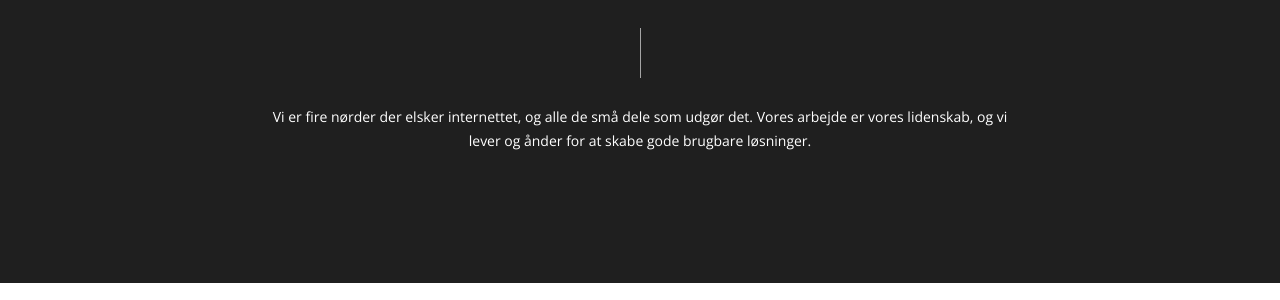
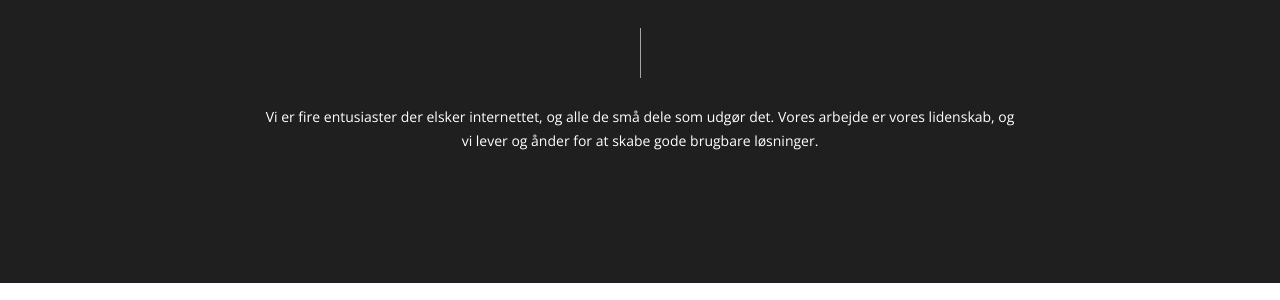
Before and after one commit to re-cph/recph-net, a Jekyll site: the page built from index.html, in a window 1280 px wide and 900 px high, scrolled down 892 px. Shown: the part 153-453 px from the top of the window. Built offline with Jekyll 4.4.1, drawn with Linux system fonts in a browser that asks for light colours.

Commit message:
Content: Kunde billeder upgrade

```diff
--- a/index.html
+++ b/index.html
@@ -87,7 +87,7 @@ layout: default
         <p class="sub-title">Hvem er Re:?</p>
         <div class="liner"></div>
         <p>
-          Vi er fire nørder der elsker internettet, og alle de små dele som udgør det. Vores arbejde er vores lidenskab, og vi lever og ånder for at skabe gode brugbare løsninger.
+          Vi er fire entusiaster der elsker internettet, og alle de små dele som udgør det. Vores arbejde er vores lidenskab, og vi lever og ånder for at skabe gode brugbare løsninger.
         </p>
 
         <div class="spacing40"></div>
@@ -353,12 +354,12 @@ layout: default
           <div class="spacing30"></div>
         </div><!--/.col-md-4-->
 
-        <div class="col-md-4 col-sm-6 port-item advice development">
+        <div class="col-md-4 col-sm-6 port-item off advice development">
           <a class="port-ajax" href="#" data-link="work4.html">
             <div class="port-hov">
               <div class="port-content">
-                <p class="port-client">Drupal Website</p>
-                <h3>Spillemyndigheden</h3>
+                <p class="port-client">Digital rådgivning<br>Digital leverandør</p>
+                <h3>Glostrup Hospital</h3>
               </div><!--/.port-content-->
             </div><!--/.port-hov-->
             <img src="images/work/10.jpg" alt="team">
@@ -366,12 +367,12 @@ layout: default
           <div class="spacing30"></div>
         </div><!--/.col-md-4-->
 
-        <div class="col-md-4 col-sm-6 port-item development">
+        <div class="col-md-4 col-sm-6 port-item off development advice">
           <a class="port-ajax" href="#" data-link="work4.html">
             <div class="port-hov">
               <div class="port-content">
-                <p class="port-client">Kampagnesites</p>
-                <h3>Københavns Lufthavne</h3>
+                <p class="port-client">Drupal site</p>
+                <h3>Spillemyndigheden</h3>
               </div><!--/.port-content-->
             </div><!--/.port-hov-->
             <img src="images/work/11.jpg" alt="team">
```
Also changed, not shown: other parts of index.html (+1 -0 lines), images/re-logo.png (added), images/work/1.jpg, images/work/10.jpg, images/work/11.jpg, images/work/12.jpg, images/work/2.jpg, images/work/3.jpg, images/work/4.jpg, images/work/5.jpg, images/work/6.jpg, images/work/7.jpg, images/work/8.jpg, images/work/9.jpg, 2 more files.
